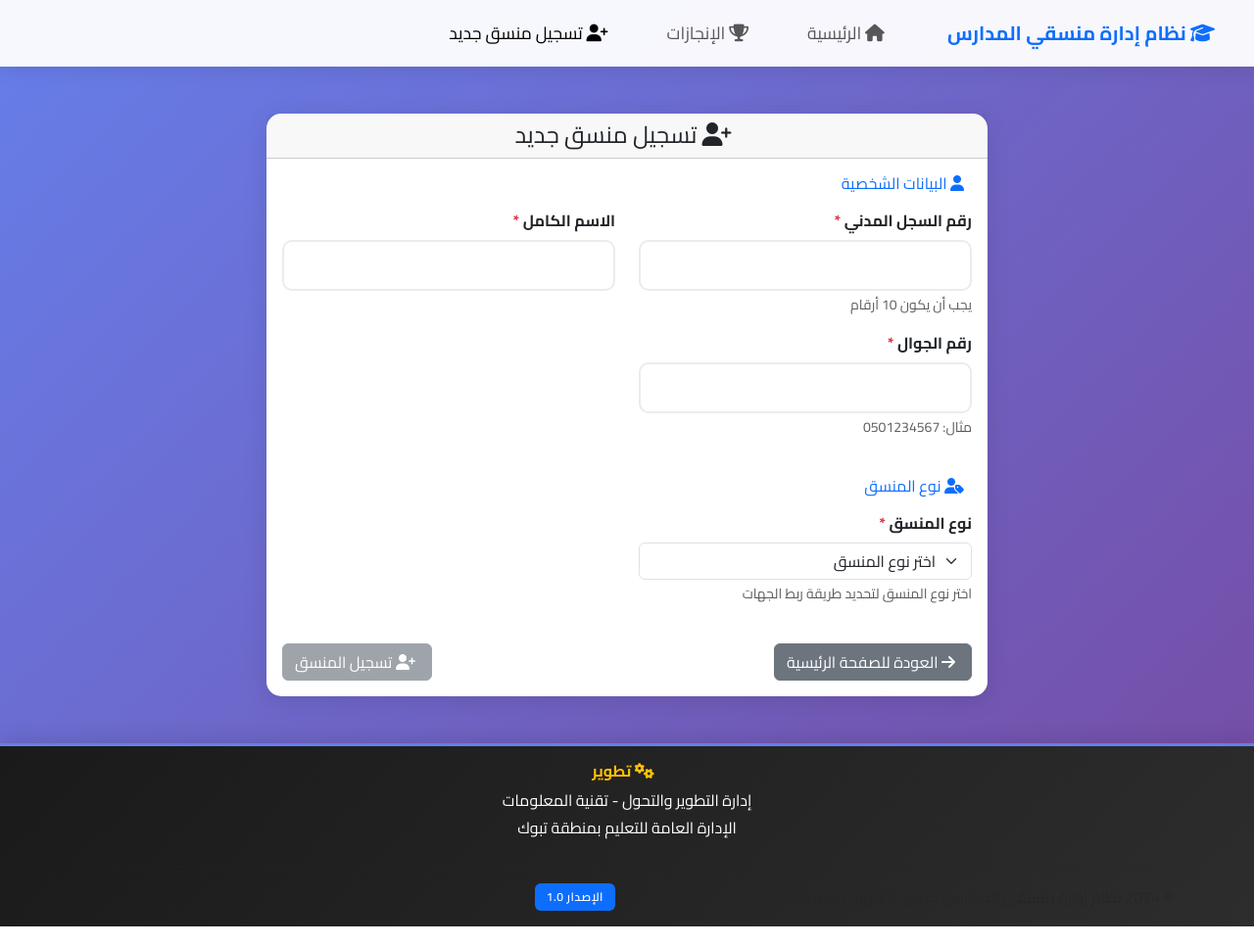
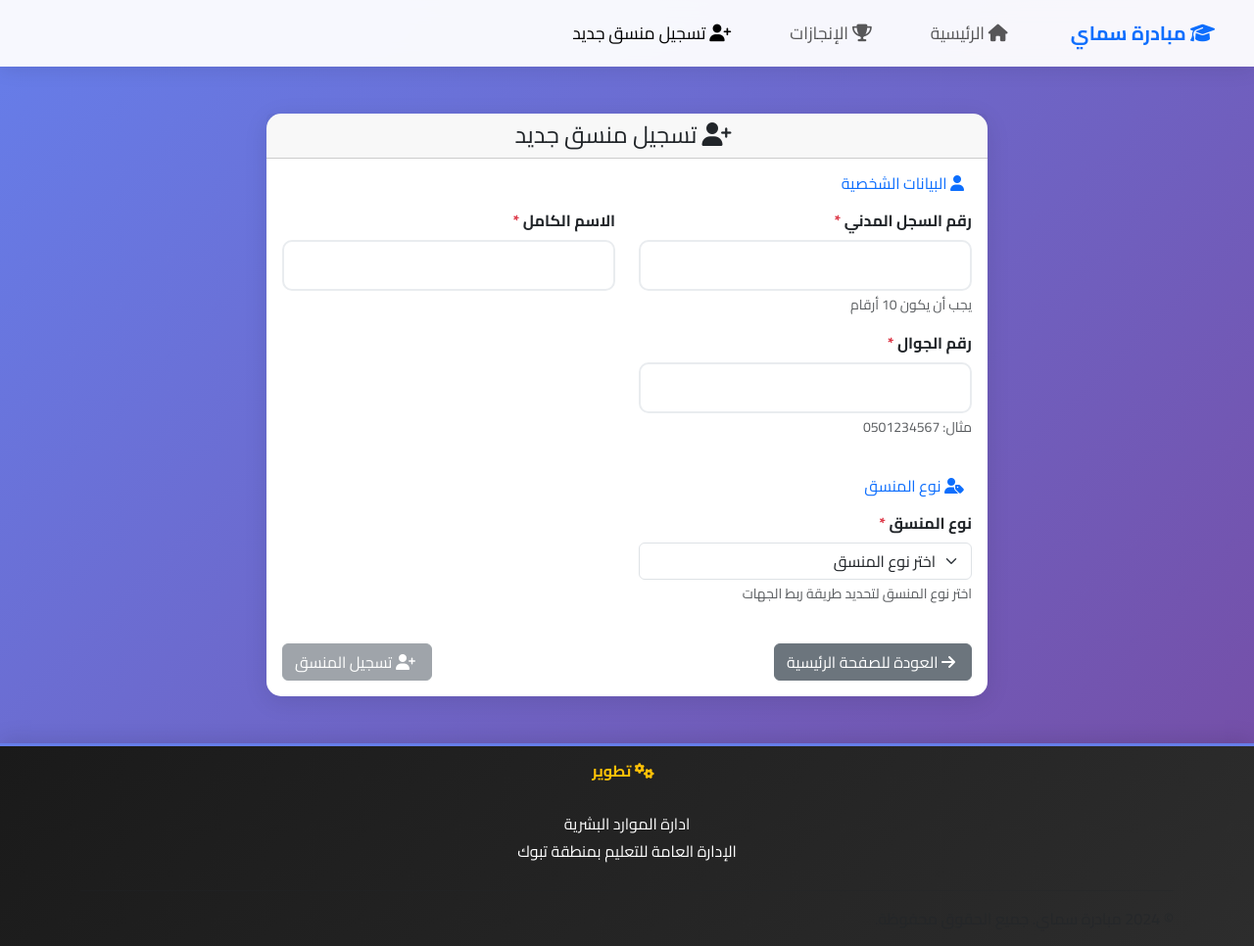
Before and after one commit to akrm17744-gif/samai-website, a website: page login.html in a window 1280 px wide. Shown: the whole page at 98% size. Drawn offline with nearby package versions, Linux system fonts and the light colour scheme.

Commit message:
Update login.html

```diff
--- a/login.html
+++ b/login.html
@@ -3,7 +3,7 @@
 <head>
     <meta charset="UTF-8">
     <meta name="viewport" content="width=device-width, initial-scale=1.0">
-    <title>تسجيل منسق جديد - نظام إدارة منسقي المدارس</title>
+    <title>تسجيل منسق جديد - مبادرة سماي   </title>
 
     <!-- Bootstrap CSS -->
     <link href="https://cdn.jsdelivr.net/npm/bootstrap@5.3.0/dist/css/bootstrap.min.css" rel="stylesheet">
@@ -23,7 +23,7 @@
         <div class="container">
             <a class="navbar-brand fw-bold text-primary" href="index.html">
                 <i class="fas fa-graduation-cap me-2"></i>
-                نظام إدارة منسقي المدارس
+               مبادرة سماي
             </a>
 
             <button class="navbar-toggler" type="button" data-bs-toggle="collapse" data-bs-target="#navbarNav">
@@ -201,8 +201,9 @@
                             <i class="fas fa-cogs me-2"></i>
                             تطوير
                         </h6>
+                        <br>
                         <p class="mb-1 text-white">
-                            إدارة التطوير والتحول - تقنية المعلومات
+                     ادارة الموارد البشرية
                         </p>
                         <p class="mb-1 text-white">
                             الإدارة العامة للتعليم بمنطقة تبوك
@@ -216,11 +217,10 @@
             <div class="row align-items-center">
                 <div class="col-md-6">
                     <p class="text-muted mb-0">
-                        © 2024 نظام إدارة منسقي المدارس. جميع الحقوق محفوظة.
+                        © 2024 مبادرة سماي. جميع الحقوق محفوظة.
                     </p>
                 </div>
                 <div class="col-md-6 text-md-end">
-                    <span class="badge bg-primary">الإصدار 1.0</span>
                 </div>
             </div>
         </div>
```
